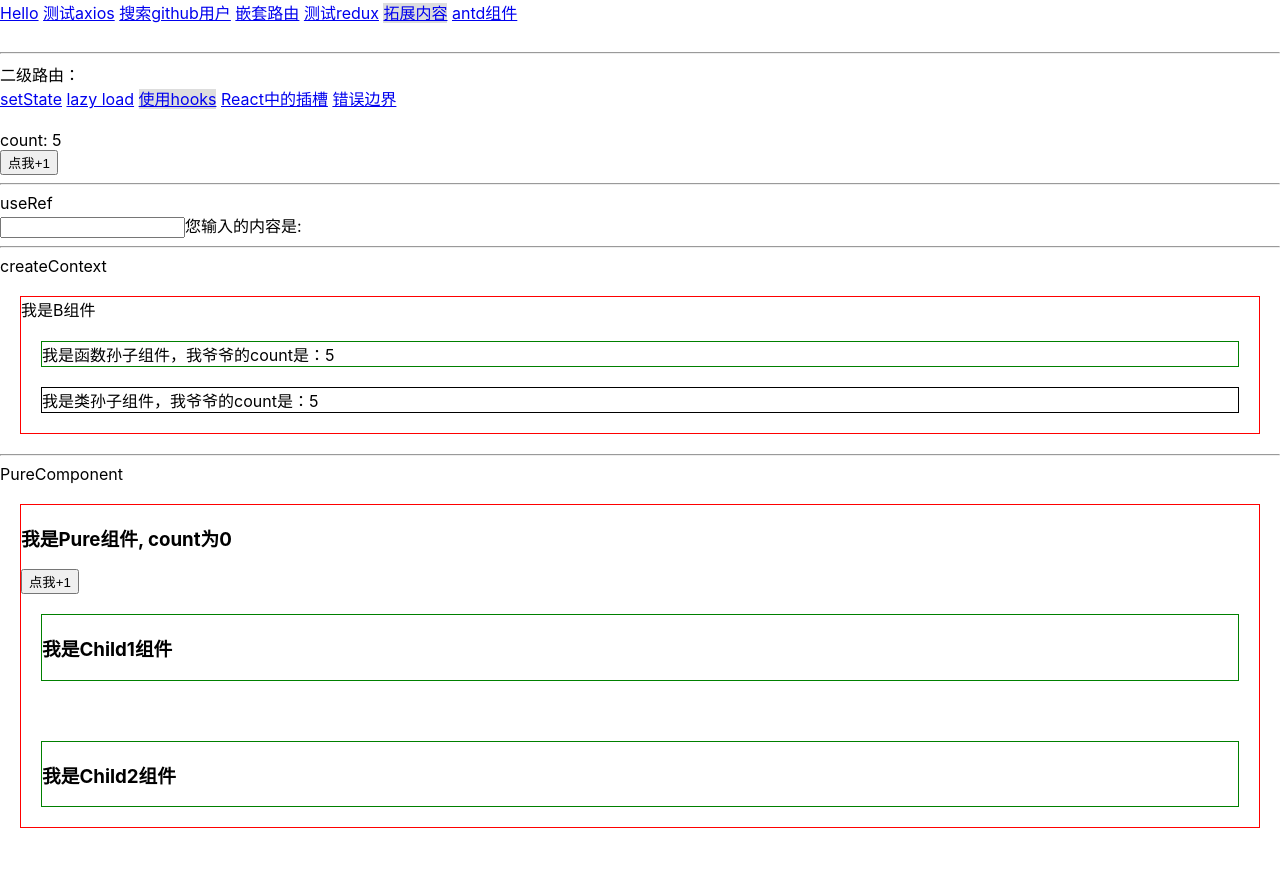
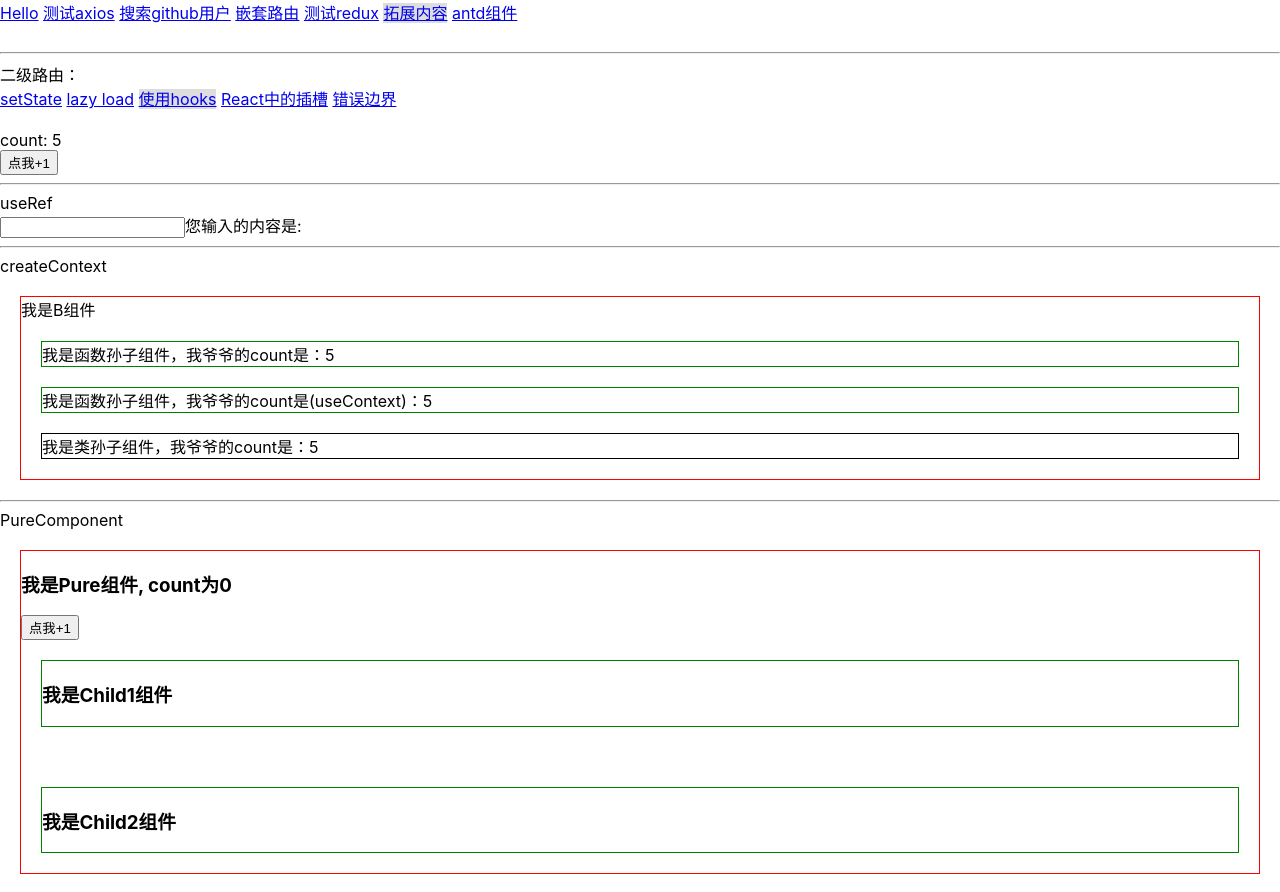
Before and after one commit to Shenhaoyi/learn-react, a React (Create React App) app: page /#/extension/use-hooks in a window 1280 px wide. Before the commit the page ends 848 px from the top, so only its background shows below. Built offline with nearby package versions, Linux system fonts and the light colour scheme.

Commit message:
useContext

```diff
--- a/src/pages/Extension/UseHooks/B/index.js
+++ b/src/pages/Extension/UseHooks/B/index.js
@@ -1,4 +1,4 @@
-import React, { Component } from 'react';
+import React, { Component, useContext } from 'react';
 import { MyContext } from '../context';
 
 export default function B() {
@@ -6,6 +6,7 @@ export default function B() {
     <div style={{ margin: '20px', border: '1px solid red' }}>
       我是B组件
       <C></C>
+      <C2></C2>
       <D></D>
     </div>
   );
@@ -22,6 +23,17 @@ function C() {
   );
 }
 
+// 函数式组件接收祖先属性(使用 useContext)
+function C2() {
+  const { count } = useContext(MyContext);
+  return (
+    <div style={{ margin: '20px', border: '1px solid green' }}>
+      我是函数孙子组件，我爷爷的count是(useContext)：
+      {count}
+    </div>
+  );
+}
+
 // 类式组件接收祖先属性
 class D extends Component {
   // 声明接收context
@@ -30,7 +42,8 @@ class D extends Component {
     const { count } = this.context;
     return (
       <div style={{ margin: '20px', border: '1px solid black' }}>
-        我是类孙子组件，我爷爷的count是：{count}
+        我是类孙子组件，我爷爷的count是：
+        {count}
       </div>
     );
   }
```
